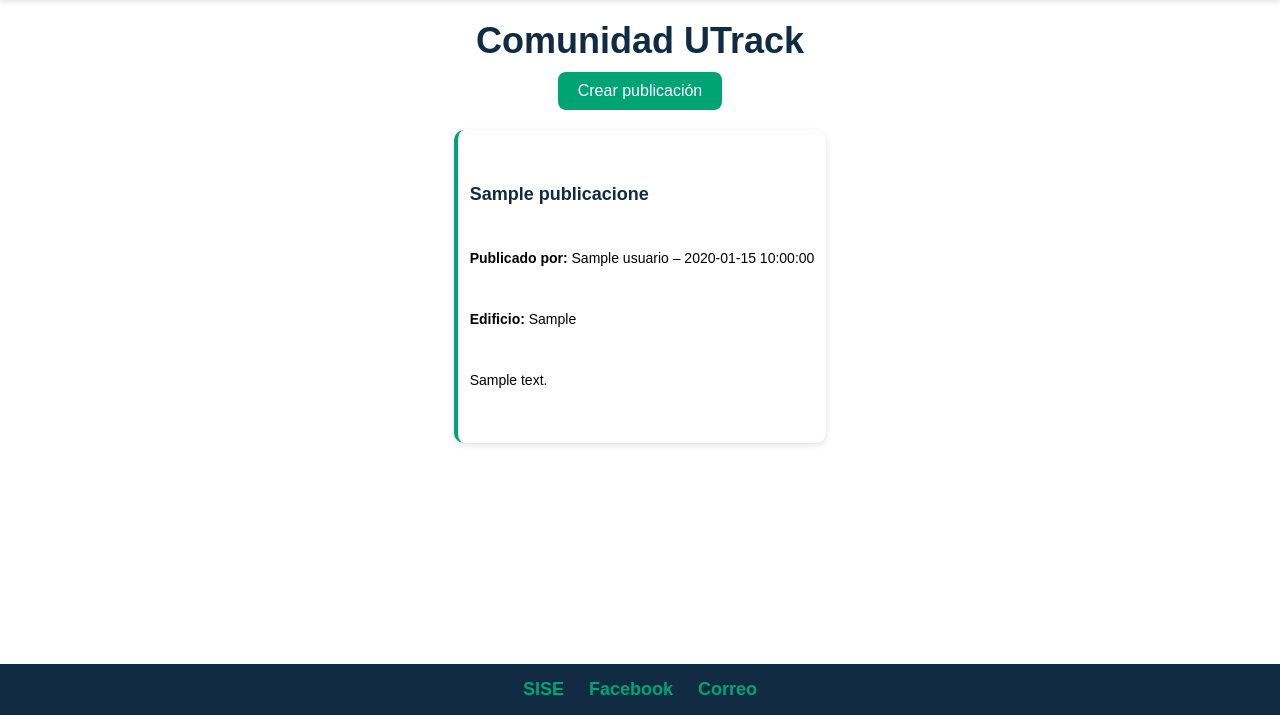
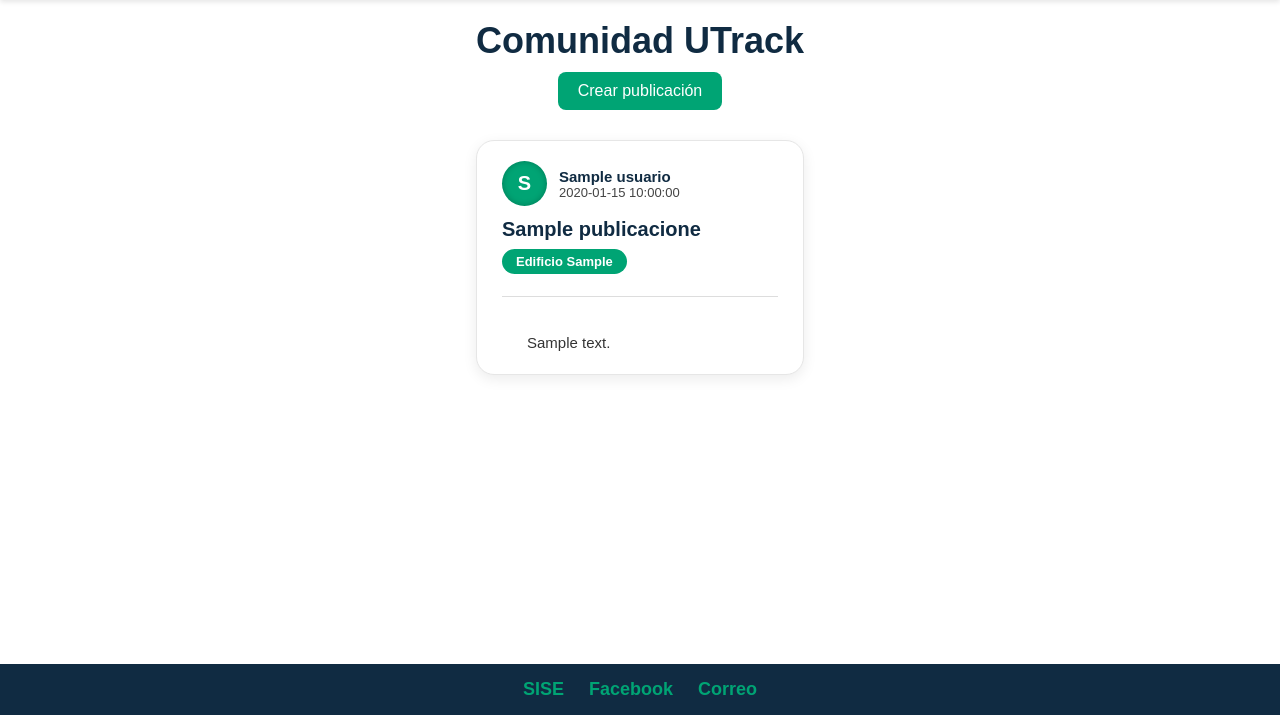
Before and after one commit to Thekrikoso23/UTrack-OFICIAL, a PHP site: page /comunidad.php in a window 1280 px wide. Shown: the part 85-800 px from the top of the page. Run offline with PHP 8.4, Linux system fonts and the light colour scheme; the visitor is signed in with stand-in values (Sample User, id 1); tables that the repository leaves empty or names only in its code hold one stand-in row (values such as "Sample post").

Commit message:
Diseño nuevo de publicaciones en comunidad

```diff
--- a/Creacion_UTrack/comunidad.css
+++ b/Creacion_UTrack/comunidad.css
@@ -139,74 +135,103 @@ h1 {
   font-size: 16px;
 }
 
-.btn-publicar {
-  background-color: rgb(0,164,116);
-  color: white;
-  padding: 10px;
-  border: none;
-  border-radius: 6px;
-  cursor: pointer;
-  font-weight: bold;
-}
-
-.btn-publicar:hover {
-  background-color: rgb(16,43,66);
-}
-
-/* ==== PUBLICACIONES COMPACTAS ==== */
+/* ==== PUBLICACIONES DISEÑO PREMIUM ==== */
 .posts-section {
   display: flex;
   flex-direction: column;
-  gap: 10px;        /* espacio entre tarjetas */
+  gap: 25px;
   max-width: 900px;
-  width: 100%;
-  margin: 0 auto;
+  margin: 30px auto;
+  padding-bottom: 40px;
 }
 
+/* Tarjeta principal */
 .post {
-  background-color: white;
-  padding: 12px;    /* tarjeta más pequeña */
-  border-radius: 10px;
-  border-left: 4px solid rgb(0,164,116);
-  box-shadow: 0 2px 6px rgba(0,0,0,0.12);
-
-  word-break: break-word !important;
-  overflow-wrap: break-word !important;
-  white-space: pre-wrap !important;
+  background: #ffffff;
+  padding: 20px 25px;
+  border-radius: 18px;
+  border: 1px solid #e6e6e6;
+  box-shadow: 0 4px 14px rgba(0, 0, 0, 0.08);
+  transition: transform 0.15s ease, box-shadow 0.2s ease;
 }
 
-/* TÍTULO */
-.post h3 {
-  font-size: 18px;
-  font-weight: 800;
-  margin-bottom: 2px;     /* Título pegado */
-  color: rgb(16,43,66);
-  text-align: left;
+.post:hover {
+  transform: translateY(-4px);
+  box-shadow: 0 6px 20px rgba(0, 0, 0, 0.12);
 }
 
-/* METADATOS (Publicado por y Edificio) */
-.post p {
-  margin: 1px 0 !important;    /* casi nada de espacio */
-  font-size: 14px;
-  line-height: 1.2;
-  text-align: left !important;
-
-  word-break: break-word !important;
-  overflow-wrap: break-word !important;
-  white-space: pre-wrap !important;
+/* HEADER */
+.post-header {
+  display: flex;
+  align-items: center;
+  gap: 12px;
+  margin-bottom: 12px;
 }
 
-/* DESCRIPCIÓN */
-.post-content {
-  margin-top: 2px !important;  /* casi pegado */
-  font-size: 14px !important;
-  line-height: 1.3;
-
-  word-break: break-word !important;
-  overflow-wrap: break-word !important;
-  white-space: pre-wrap !important;
+.post-avatar {
+  width: 45px;
+  height: 45px;
+  background-color: rgb(0,164,116);
+  border-radius: 50%;
+  display: flex;
+  justify-content: center;
+  align-items: center;
+  color: white;
+  font-weight: bold;
+  font-size: 20px;
+  box-shadow: inset 0 0 6px rgba(0,0,0,0.25);
 }
 
+.post-meta {
+  display: flex;
+  flex-direction: column;
+}
+
+.post-meta .name {
+  font-size: 15px;
+  font-weight: 800;
+  color: rgb(16,43,66);
+}
+
+.post-meta .date {
+  font-size: 13px;
+  color: #444;
+}
+
+.post h3 {
+  font-size: 20px;
+  font-weight: 800;
+  color: rgb(16,43,66);
+  margin-bottom: 8px;
+  margin-top: 12px;
+}
+
+.post-divider {
+  width: 100%;
+  height: 1px;
+  background: #ddd;
+  margin: 12px 0;
+}
+
+.post-badge {
+  display: inline-block;
+  background: rgb(0,164,116);
+  padding: 5px 14px;
+  border-radius: 20px;
+  color: white;
+  font-size: 13px;
+  font-weight: bold;
+  margin-bottom: 10px;
+}
+
+.post-content {
+  font-size: 15px !important;
+  color: #333;
+  line-height: 1.5;
+  margin-top: 10px !important;
+  white-space: pre-wrap;
+  word-break: break-word;
+}
 
 /* FOOTER */
 .footer {
--- a/Estructura_UTrack/comunidad.php
+++ b/Estructura_UTrack/comunidad.php
@@ -91,13 +91,32 @@ $posts = $postSQL->fetchAll(PDO::FETCH_ASSOC);
     <?php endif; ?>
 
     <?php foreach ($posts as $p): ?>
-      <article class="post">
-        <h3><?= htmlspecialchars($p["titulo"]) ?></h3>
-        <p><strong>Publicado por:</strong> <?= $p["nombre_usuario"] ?> – <?= $p["fecha_publicacion"] ?></p>
-        <p><strong>Edificio:</strong> <?= $p["codigo"] ?></p>
-       <p class="post-content"><?= nl2br(htmlspecialchars($p["descripcion"])) ?></p>
-      </article>
-    <?php endforeach; ?>
+  <article class="post">
+
+    <div class="post-header">
+      <div class="post-avatar">
+        <?= strtoupper(substr($p["nombre_usuario"], 0, 1)) ?>
+      </div>
+
+      <div class="post-meta">
+        <span class="name"><?= htmlspecialchars($p["nombre_usuario"]) ?></span>
+        <span class="date"><?= $p["fecha_publicacion"] ?></span>
+      </div>
+    </div>
+
+    <h3><?= htmlspecialchars($p["titulo"]) ?></h3>
+
+    <span class="post-badge">Edificio <?= $p["codigo"] ?></span>
+
+    <div class="post-divider"></div>
+
+    <p class="post-content">
+      <?= nl2br(htmlspecialchars($p["descripcion"])) ?>
+    </p>
+
+  </article>
+<?php endforeach; ?>
+
 
   </section>
 
--- a/php_UTrack/base.php
+++ b/php_UTrack/base.php
@@ -5,7 +5,7 @@ if (session_status() === PHP_SESSION_NONE) {
 
 class Base {
     private $host = "localhost";
-    private $port = "3307";
+    private $port = "3306";
     private $db_name = "utrack";
     private $username = "root";
     private $password = "";
```
Also changed, not shown: other parts of Creacion_UTrack/comunidad.css (+12 -25 lines).
